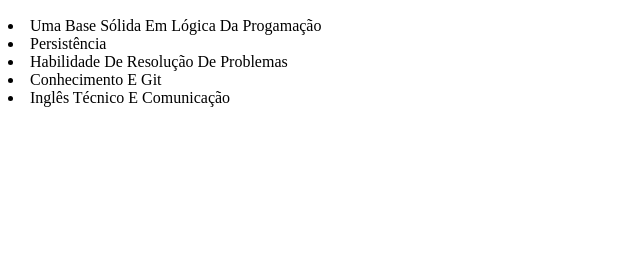
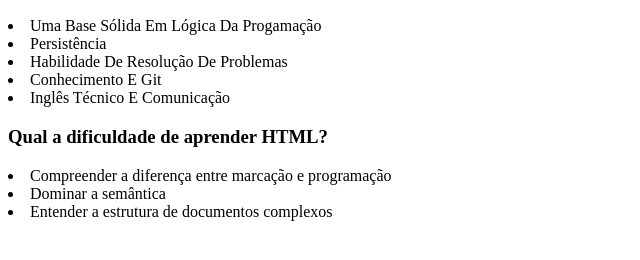
Before and after one commit to JVV00700/JVV00700.github.io, a plain HTML site: page index.html in a window 1280 px wide. Shown: the part 96-356 px from the top of the page, without its empty margins (0-640 px from the left). Drawn offline with Linux system fonts and the light colour scheme.

Commit message:
Atualizar o index.html

```diff
--- a/index.html
+++ b/index.html
@@ -5,6 +5,7 @@
 <h2>
   O Que Todo Desenvolvedor Precisa:
 </h2>
+
 <li>
   Uma Base Sólida Em Lógica Da Progamação
 </li>
@@ -20,6 +21,21 @@
 <li>
   Inglês Técnico E Comunicação
 </li>
+
+<h3>
+ Qual a dificuldade de aprender HTML?
+</h3>
+
+<li>
+Compreender a diferença entre marcação e programação
+</li>
+<li>
+Dominar a semântica
+</li>
+<li>
+Entender a estrutura de documentos complexos
+</li>
+
 <style>
   h1{color:Blue }
   </style>
```
